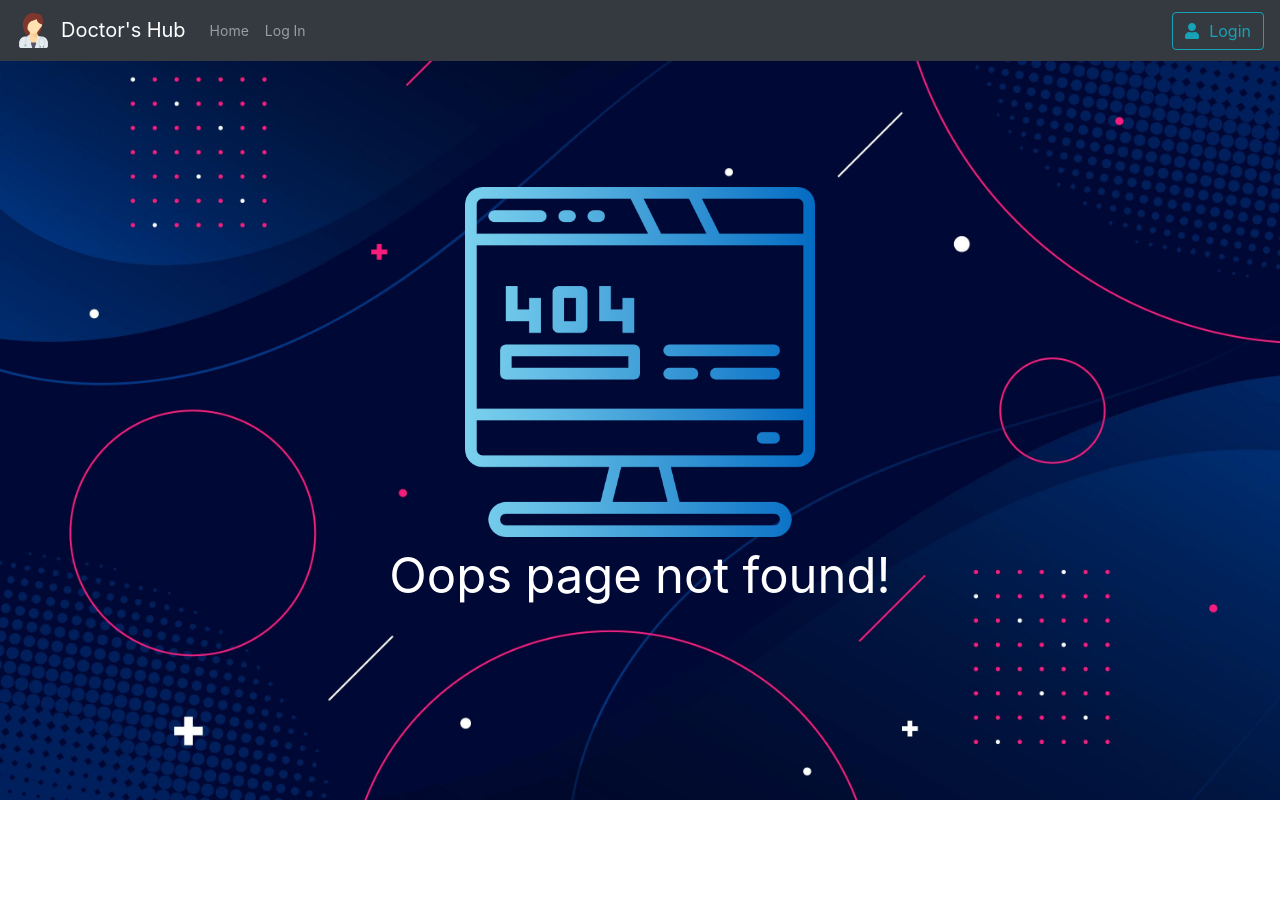
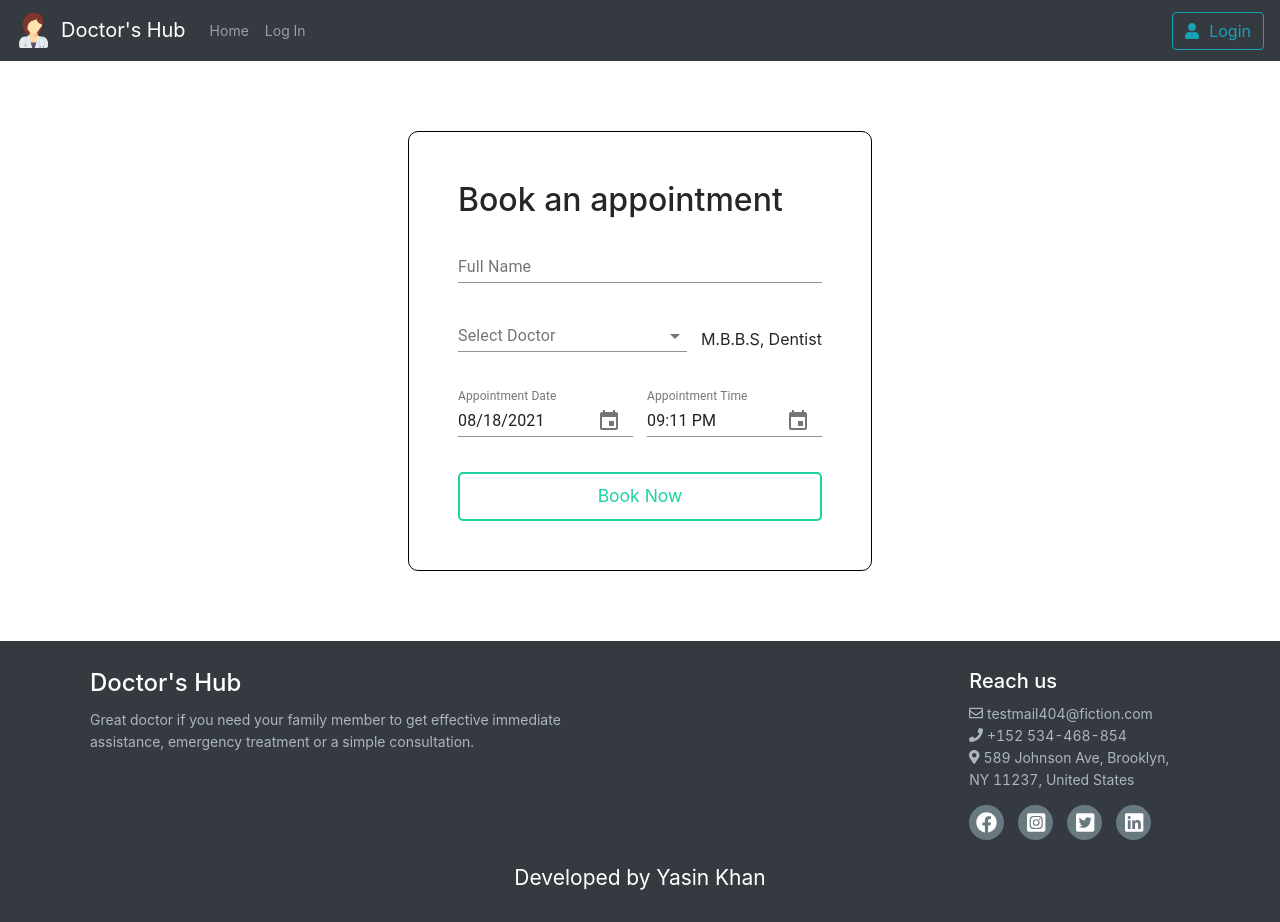
Before and after one commit to Wild-Hound/doctorV2, a React (Create React App) app: page /appointment in a window 1280 px wide. Before the commit the page ends 800 px from the top, so only its background shows below. Built offline with nearby package versions, Linux system fonts and the light colour scheme.

Commit message:
developed AppForm

```diff
--- a/package.json
+++ b/package.json
@@ -3,6 +3,7 @@
   "version": "0.1.0",
   "private": true,
   "dependencies": {
+    "@date-io/date-fns": "^1.3.13",
     "@fortawesome/fontawesome-svg-core": "^1.2.35",
     "@fortawesome/free-brands-svg-icons": "^5.15.3",
     "@fortawesome/free-regular-svg-icons": "^5.15.3",
@@ -10,6 +11,7 @@
     "@fortawesome/react-fontawesome": "^0.1.14",
     "@material-ui/core": "^4.11.4",
     "@material-ui/icons": "^4.11.2",
+    "@material-ui/pickers": "^3.3.10",
     "@testing-library/jest-dom": "^5.12.0",
     "@testing-library/react": "^11.2.7",
     "@testing-library/user-event": "^12.8.3",
@@ -19,6 +21,7 @@
     "@types/react-dom": "^17.0.5",
     "antd": "^4.16.0",
     "bootstrap": "^4.6.0",
+    "date-fns": "^2.0.0-beta.5",
     "node-sass": "^6.0.0",
     "react": "^17.0.2",
     "react-bootstrap": "^1.6.0",
--- a/src/App.tsx
+++ b/src/App.tsx
@@ -6,6 +6,7 @@ import HomePage from "./Pages/HomePage/HomePage";
 import Footer from "./Components/Footer/Footer";
 import ContactUs from "./Pages/ContactUsPage/ContactUs";
 import LogIn from "./Pages/LoginPage/Login";
+import Appointment from "./Pages/AppointmentPage/Appointment";
 
 function App() {
   return (
@@ -22,6 +23,9 @@ function App() {
           <Route exact path="/login">
             <LogIn />
           </Route>
+          <Route exact path="/appointment">
+            <Appointment />
+          </Route>
           <Route path="/*">
             <NotFound />
           </Route>
--- /dev/null
+++ b/src/Components/AppForm.module.scss
@@ -0,0 +1,40 @@
+.appForm {
+  border: 1px solid black;
+  border-radius: 10px;
+  padding: 3.5em;
+  .textInputs {
+    width: 100%;
+  }
+  .inputWrapper {
+    display: flex;
+    margin-top: 1.5em;
+    gap: 1em;
+    > .item {
+      flex-grow: 1;
+    }
+    > .dateItem {
+      max-width: 175px;
+    }
+    > .itemText {
+      width: fit-content;
+      display: flex;
+      align-items: flex-end;
+      font-size: 1.15em;
+    }
+  }
+  .bookBtn {
+    width: 100%;
+    margin-top: 1.5em;
+    border: 2px solid #1dd1a1;
+    border-radius: 5px;
+    font-size: 1.25em;
+    padding: 0.5em 0;
+    background-color: transparent;
+    color: #1dd1a1;
+    transition: all 0.35s;
+    &:hover {
+      background-color: #1dd1a1;
+      color: white;
+    }
+  }
+}
--- /dev/null
+++ b/src/Components/AppForm.tsx
@@ -0,0 +1,84 @@
+import React, { useState } from "react";
+import styles from "./AppForm.module.scss";
+import TextField from "@material-ui/core/TextField";
+import Select from "@material-ui/core/Select";
+import InputLabel from "@material-ui/core/InputLabel";
+import MenuItem from "@material-ui/core/MenuItem";
+import FormControl from "@material-ui/core/FormControl";
+import DateFnsUtils from "@date-io/date-fns";
+import {
+  MuiPickersUtilsProvider,
+  KeyboardTimePicker,
+  KeyboardDatePicker,
+} from "@material-ui/pickers";
+
+function AppForm() {
+  const [age, setAge] = useState("");
+  const [selectedDate, setSelectedDate] = useState(
+    new Date("2021-08-18T21:11:54")
+  );
+
+  const handleChange = (event: object) => {
+    //@ts-ignore
+    setAge(event.target.value);
+  };
+  const handleDateChange = (date: Date) => {
+    setSelectedDate(date);
+    console.log(date);
+  };
+
+  return (
+    <form className={styles.appForm}>
+      <h2>Book an appointment</h2>
+      <TextField id="Name" label="Full Name" className={styles.textInputs} />
+      <div className={styles.inputWrapper}>
+        <FormControl className={styles.item}>
+          <InputLabel id="demo-simple-select-label">Select Doctor</InputLabel>
+          <Select
+            labelId="demo-simple-select-label"
+            id="demo-simple-select"
+            value={age}
+            onChange={handleChange}
+          >
+            <MenuItem value={10}>Jon Doe</MenuItem>
+            <MenuItem value={20}>James Tyler</MenuItem>
+            <MenuItem value={30}>Harris White</MenuItem>
+          </Select>
+        </FormControl>
+        <div className={styles.itemText}>M.B.B.S, Dentist</div>
+      </div>
+      <div className={styles.inputWrapper}>
+        <MuiPickersUtilsProvider utils={DateFnsUtils}>
+          <KeyboardDatePicker
+            margin="normal"
+            id="app-date"
+            label="Appointment Date"
+            format="MM/dd/yyyy"
+            value={selectedDate}
+            //@ts-ignore
+            onChange={handleDateChange}
+            KeyboardButtonProps={{
+              "aria-label": "Selecte date",
+            }}
+            className={styles.dateItem}
+          />
+          <KeyboardTimePicker
+            margin="normal"
+            id="app-time"
+            label="Appointment Time"
+            value={selectedDate}
+            //@ts-ignore
+            onChange={handleDateChange}
+            KeyboardButtonProps={{
+              "aria-label": "change time",
+            }}
+            className={styles.dateItem}
+          />
+        </MuiPickersUtilsProvider>
+      </div>
+      <button className={styles.bookBtn}>Book Now</button>
+    </form>
+  );
+}
+
+export default AppForm;
--- /dev/null
+++ b/src/Pages/AppointmentPage/Appointment.module.scss
@@ -0,0 +1,6 @@
+.formWrapper {
+  display: flex;
+  justify-content: center;
+  align-items: center;
+  padding: 5em 1em;
+}
--- /dev/null
+++ b/src/Pages/AppointmentPage/Appointment.tsx
@@ -0,0 +1,13 @@
+import React from "react";
+import styles from "./Appointment.module.scss";
+import AppForm from "../../Components/AppForm";
+
+function Appointment() {
+  return (
+    <div className={styles.formWrapper}>
+      <AppForm />
+    </div>
+  );
+}
+
+export default Appointment;
--- a/src/Pages/HomePage/HeroSection/HeroSection.tsx
+++ b/src/Pages/HomePage/HeroSection/HeroSection.tsx
@@ -26,7 +26,7 @@ function HeroSection() {
             Great doctor if you need your family member to get immediate
             assistance, emergency treatment or a simple consultation.
           </p>
-          <a href="#">Book An Appointment</a>
+          <a href="/appointment">Book An Appointment</a>
         </div>
         <div className={styles.div2}>
           <img src={Img} />
```
Also changed, not shown: 1 other file (tests, documents, lock files or other folders).
